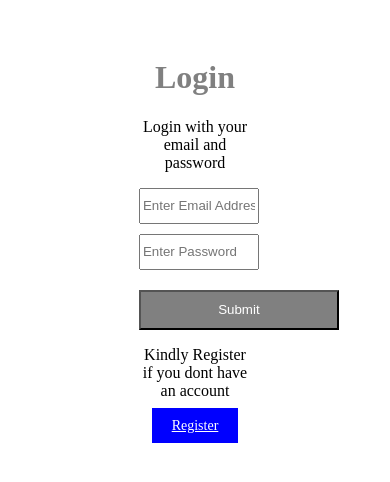
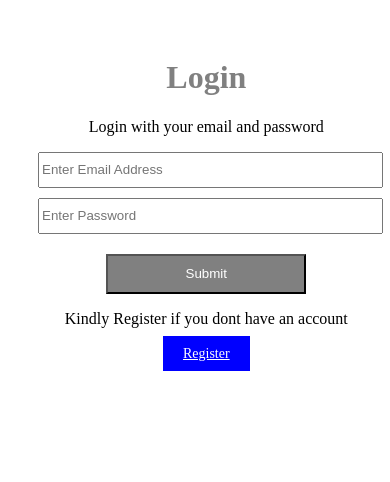
Before and after one commit to mrprotocoll/user-authentication-using-session-SH, a PHP site: page / in a window 390 px wide. Shown: the top 482 px of the page. Run offline with PHP 8.4, Linux system fonts and the light colour scheme.

Commit message:
Update style.css

```diff
--- a/style.css
+++ b/style.css
@@ -3,6 +3,16 @@
     padding: 30px;
     margin:0 auto;
     text-align: center;
+}
+@media (max-width: 760px) {
+    .form{
+        width: 60%;
+    }
+}
+@media (max-width: 540px) {
+    .form{
+        width: 90%;
+    }
 }
 .text-red{
     color: red;
```
